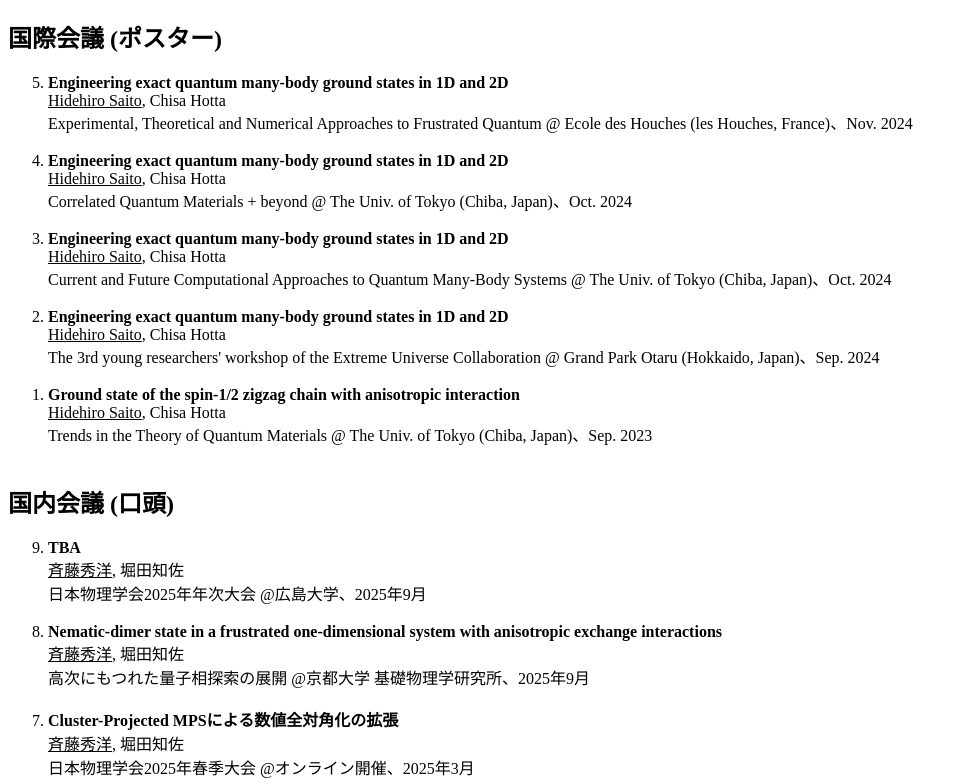
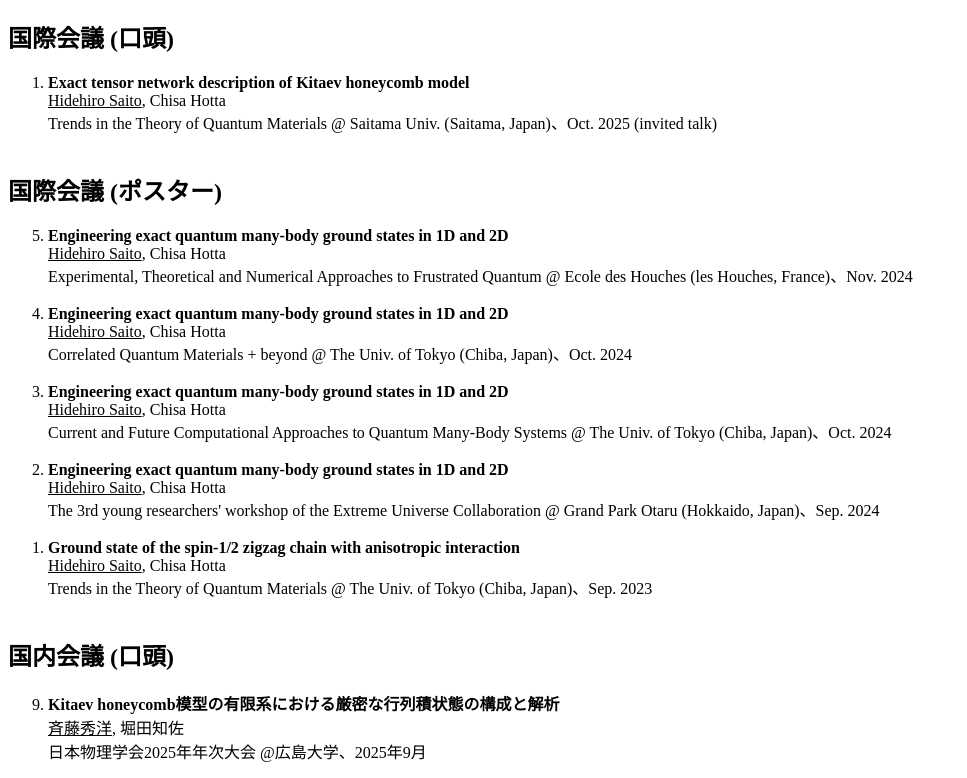
Before and after one commit to hidehiro-saito/hidehiro-saito.github.io, a plain HTML site: page presen.html in a window 1280 px wide. Shown: the part 200-978 px from the top of the page, without its empty margins (0-967 px from the left). Drawn offline with Linux system fonts and the light colour scheme.

Commit message:
Add files via upload

```diff
--- a/presen.html
+++ b/presen.html
@@ -24,6 +24,20 @@
                 <h1>
                     発表・講演
                 </h1>
+                <h2>
+                    国際会議 (口頭)
+                </h2>
+                <ol reversed>
+                    <li>
+                        <b>Exact tensor network description of Kitaev honeycomb model
+                        </b>
+                        <br>
+                        <u>Hidehiro Saito</u>, Chisa Hotta
+                        <br>
+                        Trends in the Theory of Quantum Materials @ Saitama Univ. (Saitama, Japan)、Oct. 2025 (invited talk)
+                    </li>
+                    <br>
+                </ol>
                 <h2>
                     国際会議 (ポスター)
                 </h2>
@@ -79,7 +93,7 @@
                 </h2>
                 <ol reversed>
                     <li>
-                        <b>TBA
+                        <b>Kitaev honeycomb模型の有限系における厳密な行列積状態の構成と解析
                         </b>
                         <br>
                         <u>斉藤秀洋</u>, 堀田知佐
@@ -88,7 +102,7 @@
                     </li>
                     <br>
                     <li>
-                        <b>Nematic-dimer state in a frustrated one-dimensional system with anisotropic exchange interactions
+                        <b>Spin-1/2 zigzag chain with anisotropic Γ term
                         </b>
                         <br>
                         <u>斉藤秀洋</u>, 堀田知佐
```
Also changed, not shown: index.html (+2 -0 lines), index_en.html (+2 -0 lines), presen_en.html (+14 -0 lines).
